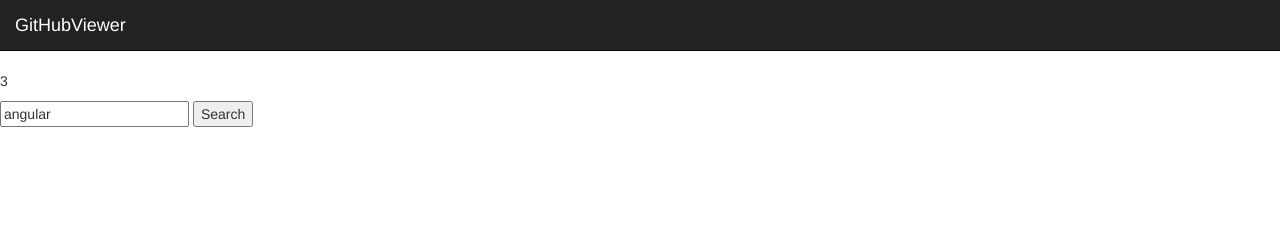
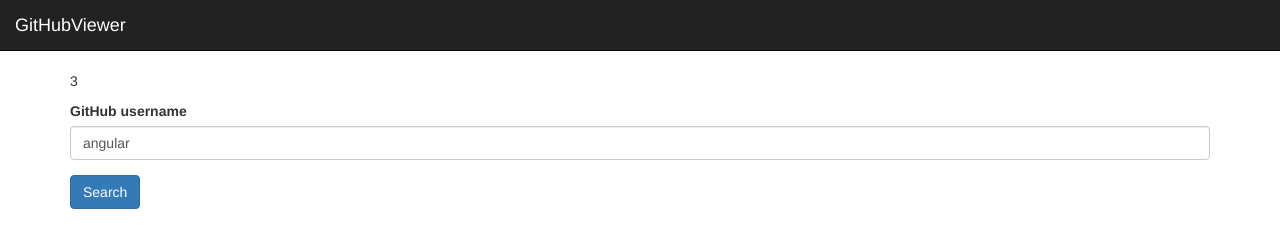
Before and after one commit to nikican/GitHubViewer, a website: page src/index.html at #/main in a window 1280 px wide. Both pictures are taken after a click on the link "Back to search". Drawn offline with nearby package versions, Linux system fonts and the light colour scheme; some packages are replaced by stand-ins of ours; no server answers.

Commit message:
Redesign main page

```diff
--- a/src/app/main/main.html
+++ b/src/app/main/main.html
@@ -1,7 +1,11 @@
-<div>
+<div class="container">
 	<p>{{vm.countdown}}</p>
 	<form name='searchUser' ng-submit='vm.searchForUser(vm.username)'>
-		<input type='text' palceholder='username to find' required='required' ng-model='vm.username' />
-		<input type='submit' value='Search' />
+		<div class="form-group">
+			<label for="username">GitHub username</label>
+			<input type="text" class="form-control" id="username" placeholder="Enter username" ng-model='vm.username' required>
+		</div>
+
+		<button type="submit" class="btn btn-primary">Search</button>
 	</form>
 </div>
```
